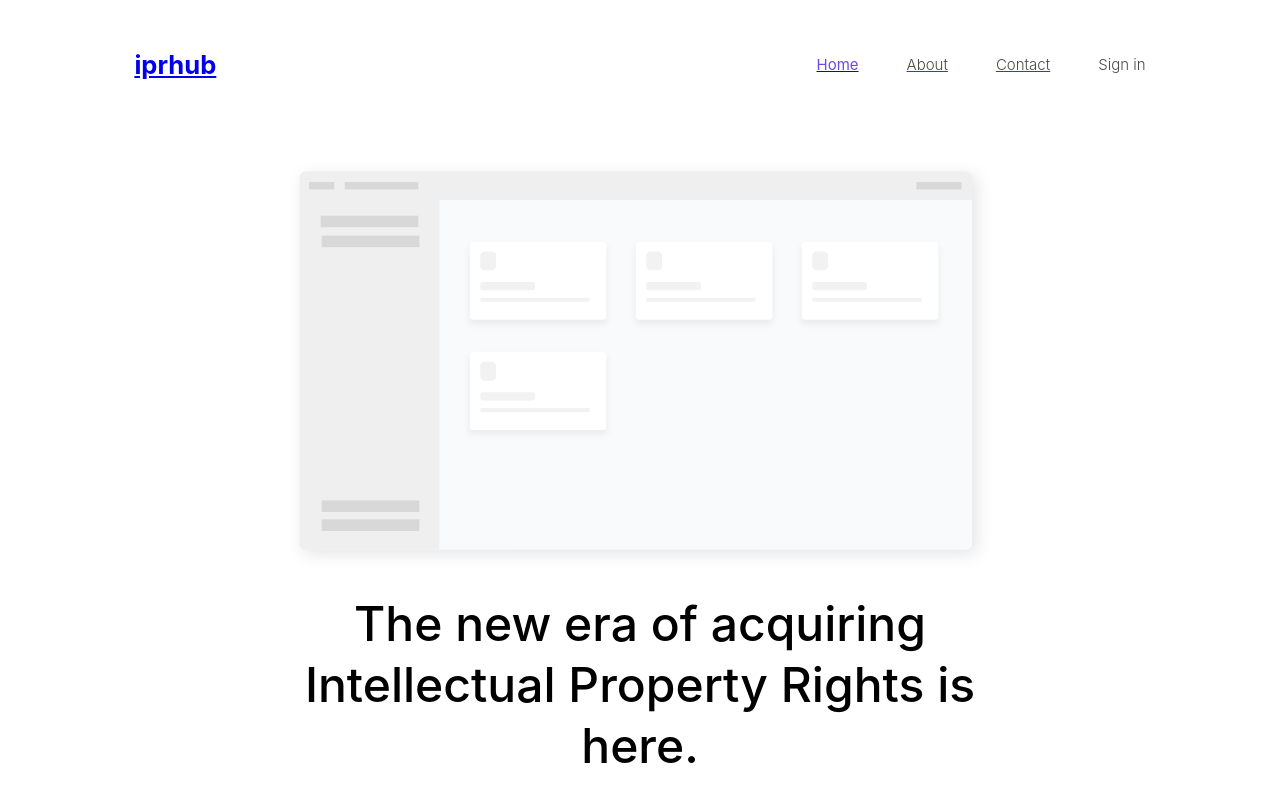
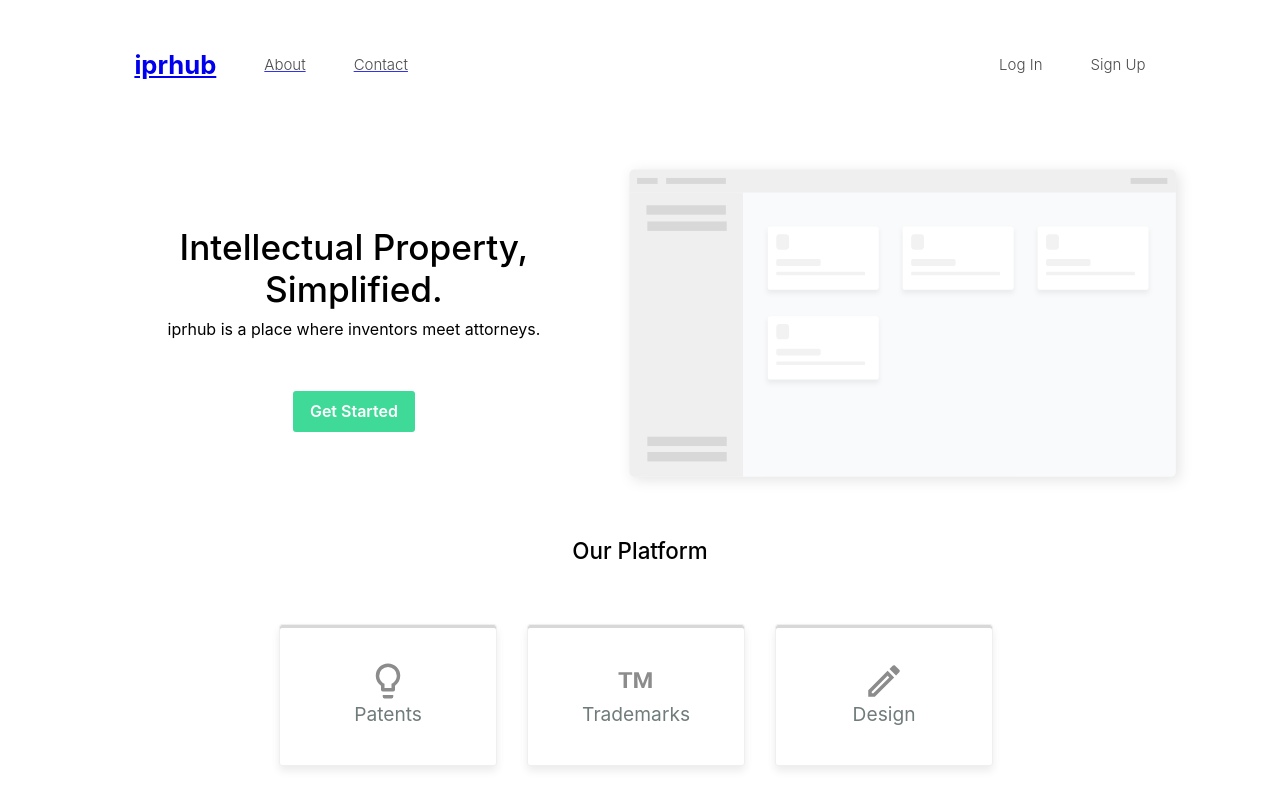
Before and after one commit to iprhub/iprhub, a Next.js app: page / in a window 1280 px wide. Shown: the top 800 px of the page. Built offline with nearby package versions, Linux system fonts and the light colour scheme.

Commit message:
Updated homepage layout

```diff
--- a/components/Home.js
+++ b/components/Home.js
@@ -4,19 +4,24 @@ import styled, { css } from 'styled-components';
 //local imports
 import { HomeDesign } from '../static/ProductIllustrations';
 import { phone } from '../lib/utils/mediaQueries';
-import { RightArrow } from '../static/CommonIcons';
+import { BulbIcon, TMIcon, DesignIcon } from '../static/CommonIcons';
 
 const HomeWrapper = styled.div`
+  min-height: 766px;
+  display: flex;
+  flex-direction: column;
+`;
+const MainLanding = styled.div`
   -webkit-font-smoothing: antialiased;
   box-sizing: border-box;
   margin: 0 auto;
   max-width: 1152px;
   padding: 40px 24px;
   text-align: center;
-  min-height: 766px;
+  /* min-height: 766px; */
   display: flex;
-  flex-direction: column;
-  align-items: center;
+  flex-direction: row;
+  /* align-items: center; */
   ${phone(css`
     padding: 70px 24px;
   `)};
@@ -25,35 +30,168 @@ const HomeWrapper = styled.div`
 const StrongText = styled.div`
   -webkit-font-smoothing: antialiased;
   box-sizing: border-box;
-  font-size: 3rem;
+  font-size: 2.2rem;
   font-weight: 500;
-  padding-top: 20px;
   margin: 0 auto;
   max-width: 750px;
-  line-height: 3.8rem;
+  align-self: center;
   ${phone(css`
-    font-size: 1.5rem;
-    line-height: 2.3rem;
+    font-size: 1.1rem;
+    font-weight: 500;
+  `)};
+`;
+
+const StrongText2 = styled.div`
+  -webkit-font-smoothing: antialiased;
+  box-sizing: border-box;
+  font-size: 1.4rem;
+  font-weight: 500;
+  margin: 0 auto;
+  max-width: 750px;
+  align-self: center;
+  ${phone(css`
+    font-size: 1.1rem;
     font-weight: 500;
   `)};
 `;
 
 const IllustrationsWrapper = styled.div`
-  width: 55vw;
+  width: 45vw;
   ${phone(css`
     width: 80vw;
   `)};
 `;
 
+const CardsWrapper = styled.div`
+  align-items: stretch;
+  box-sizing: border-box;
+  display: flex;
+  margin-left: 20vw;
+  margin-right: 20vw;
+  margin-top: 60px;
+`;
+const CardContainer = styled.div`
+  box-sizing: border-box;
+  flex-basis: 33%;
+  float: left;
+  min-height: 1px;
+  padding-left: 15px;
+  padding-right: 15px;
+  position: relative;
+  width: 33.3333%;
+`;
+
+const Card = styled.div`
+  background-color: #fff;
+  border: 1px solid #efefef;
+  border-radius: 3px;
+  box-shadow: #d8d8d8 0 3px 0 inset, rgba(0, 0, 0, 0.08) 0 5px 9px;
+  box-sizing: border-box;
+  color: #707b7b;
+  display: flex;
+  flex-direction: column;
+  height: 100%;
+  padding: 35px 39px 39px;
+  transition-delay: 0s;
+  transition-duration: 0.2s;
+  transition-property: all;
+  transition-timing-function: ease-out;
+  will-change: transform;
+  align-items: center;
+
+  &:hover {
+    box-shadow: #6d48e5 0 4px 0 inset, rgba(0, 0, 0, 0.08) 0 8px 14px;
+    transform: translateY(-5px);
+    color: #6d48e5;
+  }
+`;
+
+const CardHeader = styled.div`
+  box-sizing: border-box;
+  font-size: 1.2rem;
+`;
+
+const PrimaryButton = styled.div`
+  background-color: #3fda97;
+  background-image: none;
+  border: 1px solid transparent;
+  border-radius: 3px;
+  box-shadow: none;
+  box-sizing: border-box;
+  color: #fff;
+  cursor: pointer;
+  display: inline-block;
+  font-size: 16px;
+  font-weight: 600;
+  line-height: 1.42857;
+  margin-bottom: 0;
+  min-width: 8px;
+  padding: 8px 16px;
+  position: relative;
+  text-align: center;
+  text-decoration: none;
+  touch-action: manipulation;
+  transition-delay: 0s, 0s, 0s;
+  transition-duration: 0.1s, 0.1s, 50ms;
+  transition-property: background-color, border-color, box-shadow;
+  transition-timing-function: ease-out, ease-out, ease-out;
+  user-select: none;
+  vertical-align: middle;
+  white-space: nowrap;
+  margin-top: -30px;
+  &:hover {
+    background-color: #25c17e;
+    outline: 0;
+  }
+`;
+
+const RightWrapper = styled.div`
+  display: flex;
+  flex-direction: column;
+  justify-content: space-evenly;
+  align-items: center;
+`;
+
+const SmallText = styled.p`
+  margin-top: -7vh;
+`;
 const Home = () => {
   return (
     <HomeWrapper>
-      <IllustrationsWrapper>
-        <HomeDesign />
-      </IllustrationsWrapper>
-      <StrongText>
-        The new era of acquiring Intellectual Property Rights is here.
-      </StrongText>
+      <MainLanding>
+        <RightWrapper>
+          <StrongText>Intellectual Property, Simplified.</StrongText>
+          <SmallText>
+            iprhub is a place where inventors meet attorneys.
+          </SmallText>
+          <PrimaryButton>Get Started</PrimaryButton>
+        </RightWrapper>
+
+        <IllustrationsWrapper>
+          <HomeDesign />
+        </IllustrationsWrapper>
+      </MainLanding>
+      <StrongText2>Our Platform</StrongText2>
+      <CardsWrapper>
+        <CardContainer>
+          <Card>
+            <BulbIcon size="42" />
+            <CardHeader>Patents</CardHeader>
+          </Card>
+        </CardContainer>
+        <CardContainer>
+          <Card>
+            <TMIcon size="42" />
+            <CardHeader>Trademarks</CardHeader>
+          </Card>
+        </CardContainer>
+        <CardContainer>
+          <Card>
+            <DesignIcon size="42" />
+            <CardHeader>Design</CardHeader>
+          </Card>
+        </CardContainer>
+      </CardsWrapper>
     </HomeWrapper>
   );
 };
--- a/components/Nav.js
+++ b/components/Nav.js
@@ -9,7 +9,7 @@ const NavBarStyle = styled.div`
   -webkit-font-smoothing: antialiased;
   box-sizing: border-box;
   display: flex;
-  justify-content: space-between;
+  /* justify-content: space-between; */
   padding: 15px 0;
   margin-left: 10%;
   margin-right: 10%;
@@ -25,13 +25,14 @@ const NavBarStyle = styled.div`
 
 const MenuStyle = styled.div`
   -webkit-font-smoothing: antialiased;
-  align-items: center;
   box-sizing: border-box;
   display: flex;
   font-size: 15px;
-  justify-content: center;
+  justify-content: flex-start;
   margin: 0;
   padding: 0;
+  width: 100%;
+  align-items: center;
 `;
 
 const MenuItemStyle = styled.div`
@@ -48,7 +49,6 @@ const MenuItemStyle = styled.div`
   transition-duration: 0.2s;
   transition-property: all;
   transition-timing-function: ease;
-
   &:hover {
     opacity: 1;
     font-weight: 400;
@@ -58,6 +58,12 @@ const MenuItemStyle = styled.div`
     margin: 0;
     padding: 0 4vw;
   `)};
+`;
+
+const RightMenuStyle = styled.div`
+  display: flex;
+  justify-content: flex-end;
+  width: 100%;
 `;
 
 const LogoStyle = styled.p`
@@ -76,16 +82,19 @@ const Nav = () => {
         <LogoStyle>iprhub</LogoStyle>
       </Link>
       <MenuStyle>
-        <Link href="/">
+        {/* <Link href="/">
           <MenuItemStyle MenuItemIsActive="true">Home</MenuItemStyle>
-        </Link>
+        </Link> */}
         <Link href="/about">
           <MenuItemStyle>About</MenuItemStyle>
         </Link>
         <Link href="/contact">
           <MenuItemStyle>Contact</MenuItemStyle>
         </Link>
-        <MenuItemStyle>Sign in</MenuItemStyle>
+        <RightMenuStyle>
+          <MenuItemStyle>Log In</MenuItemStyle>
+          <MenuItemStyle>Sign Up</MenuItemStyle>
+        </RightMenuStyle>
       </MenuStyle>
     </NavBarStyle>
   );
--- a/static/CommonIcons.js
+++ b/static/CommonIcons.js
@@ -66,3 +66,48 @@ export const GithubIcon = props => (
     <path d="M9 19c-5 1.5-5-2.5-7-3m14 6v-3.87a3.37 3.37 0 0 0-.94-2.61c3.14-.35 6.44-1.54 6.44-7A5.44 5.44 0 0 0 20 4.77 5.07 5.07 0 0 0 19.91 1S18.73.65 16 2.48a13.38 13.38 0 0 0-7 0C6.27.65 5.09 1 5.09 1A5.07 5.07 0 0 0 5 4.77a5.44 5.44 0 0 0-1.5 3.78c0 5.42 3.3 6.61 6.44 7A3.37 3.37 0 0 0 9 18.13V22" />
   </svg>
 );
+
+export const BulbIcon = props => (
+  <svg
+    xmlns="http://www.w3.org/2000/svg"
+    version="1.1"
+    width={props.size}
+    height={props.size}
+    viewBox="0 0 24 24"
+  >
+    <path
+      fill="#8c8c8c"
+      d="M12,2A7,7 0 0,1 19,9C19,11.38 17.81,13.47 16,14.74V17A1,1 0 0,1 15,18H9A1,1 0 0,1 8,17V14.74C6.19,13.47 5,11.38 5,9A7,7 0 0,1 12,2M9,21V20H15V21A1,1 0 0,1 14,22H10A1,1 0 0,1 9,21M12,4A5,5 0 0,0 7,9C7,11.05 8.23,12.81 10,13.58V16H14V13.58C15.77,12.81 17,11.05 17,9A5,5 0 0,0 12,4Z"
+    />
+  </svg>
+);
+
+export const TMIcon = props => (
+  <svg
+    xmlns="http://www.w3.org/2000/svg"
+    version="1.1"
+    width={props.size}
+    height={props.size}
+    viewBox="0 0 24 24"
+  >
+    <path
+      fill="#8c8c8c"
+      d="M9.8,8.44H6.87V16H4.89V8.44H2V7H9.8V8.44M13.5,7L15.96,13.5L18.41,7H21V16H19V13.5L19.22,9.24L16.63,16H15.28L12.7,9.25L12.9,13.5V16H10.93V7H13.5Z"
+    />
+  </svg>
+);
+
+export const DesignIcon = props => (
+  <svg
+    xmlns="http://www.w3.org/2000/svg"
+    version="1.1"
+    width={props.size}
+    height={props.size}
+    viewBox="0 0 24 24"
+  >
+    <path
+      fill="#8c8c8c"
+      d="M14.06,9L15,9.94L5.92,19H5V18.08L14.06,9M17.66,3C17.41,3 17.15,3.1 16.96,3.29L15.13,5.12L18.88,8.87L20.71,7.04C21.1,6.65 21.1,6 20.71,5.63L18.37,3.29C18.17,3.09 17.92,3 17.66,3M14.06,6.19L3,17.25V21H6.75L17.81,9.94L14.06,6.19Z"
+    />
+  </svg>
+);
```
Also changed, not shown: components/About.js (+6 -3 lines), components/Common/Styles.js (added, +12 -0 lines), components/Contact.js (+6 -3 lines).
